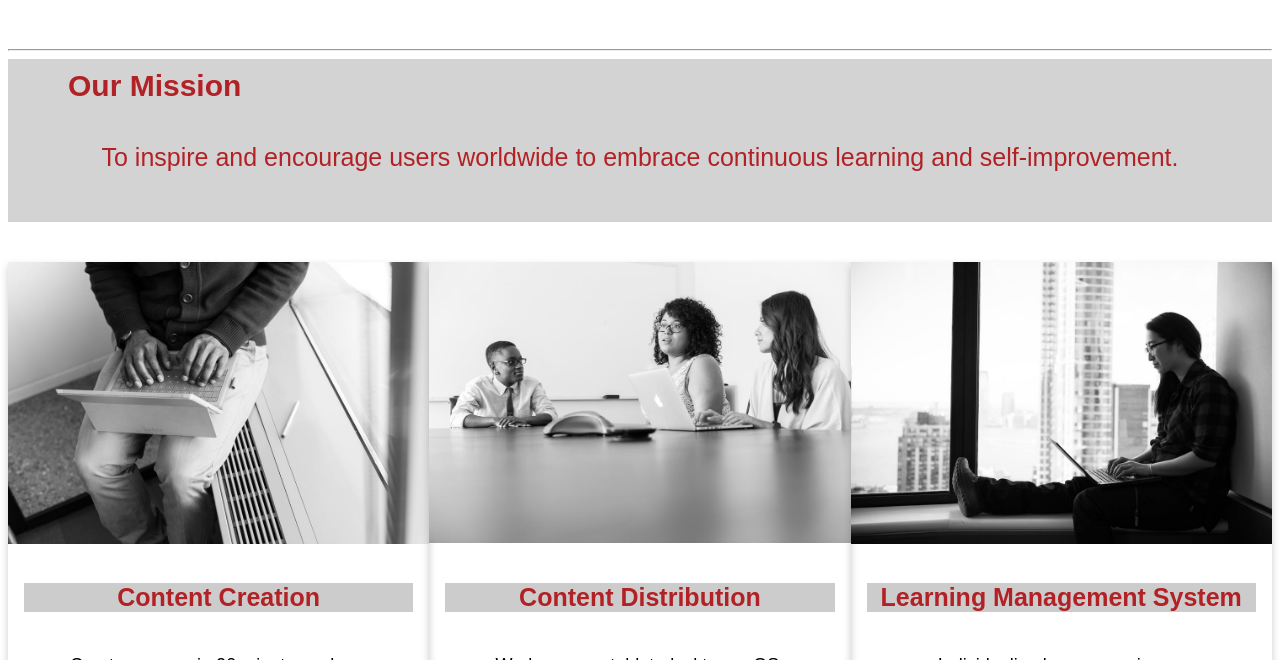
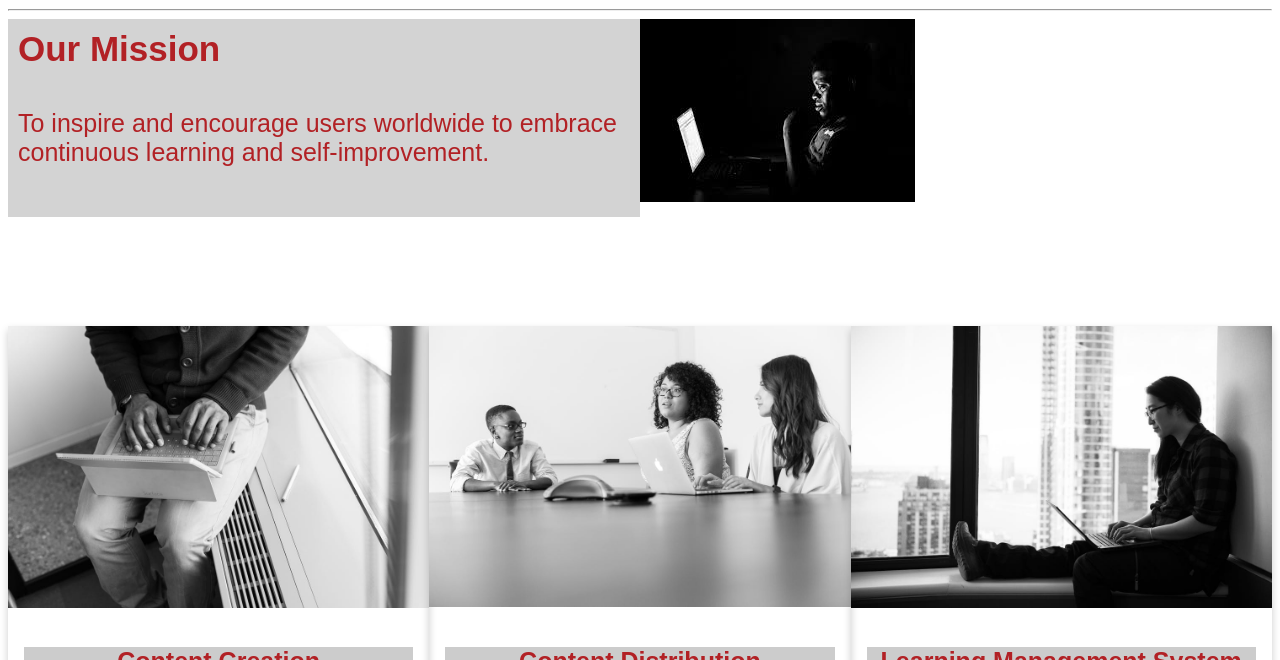
Before and after one commit to rcarver515/MaxxContent, a plain HTML site: page index.html in a window 1280 px wide. Shown: the part 1266-1926 px from the top of the page. Drawn offline with Linux system fonts and the light colour scheme; files whose address does not match are found by name.

Commit message:
adjusted padding and added pic to mission section

```diff
--- a/index.html
+++ b/index.html
@@ -58,14 +58,18 @@
     </section>
     <hr />
 
-    <section>
+    <section class="inspire">
       <article>
-        <h2 id="mission">Our Mission</h2>
+        <heading id="mission">Our Mission</heading>
           <p id="missionst8mnt">
                   To inspire and encourage users worldwide to embrace continuous learning and self-improvement.
           </p>
         </article>
       </section>
+
+      <aside id="pad">
+        <img src="./resources/img/maxx.jpg" alt="">
+      </aside>
 
     <section id="services">
     <section class="middle-content">
--- a/resources/css/index.css
+++ b/resources/css/index.css
@@ -120,21 +120,25 @@ p {
 
 #Maxx {
   font-size: 35px;
+  padding: 10px;
 }
 
 .about {
   text-align: left;
   font-size: 20px;
+  padding: 10px;
 }
 
 #mission {
+  font-weight: bold;
+  font-size: 35px;
   text-align: left;
   color: rgb(178, 33, 37);
   display: block;
   width: 50%;
   height: 50%;
   overflow: hidden;
-  margin: auto 50px auto 50px;
+  margin: 0;
   padding: 0px;
 }
 
@@ -142,10 +146,27 @@ p {
   margin: 10px auto 10px auto;
   font-size: 25px;
   color: rgb(178, 33, 37);
-  text-align: center;
+  text-align: left;
+}
+
+.inspire {
+  display: block;
+  width: 50%;
+  height: 700px;
+  float: left;
+  height: 267px;
+  overflow: hidden;
+}
+aside {
+  display: block;
+  width: 50%;
+  height: 267px;
+  float: right;
+  overflow: hidden;
 }
 
 article {
+  clear: both;
   color: white;
   background: lightgray;
   text-align: center;
```
Also changed, not shown: resources/img/pad-keyboard.jpeg (added).
